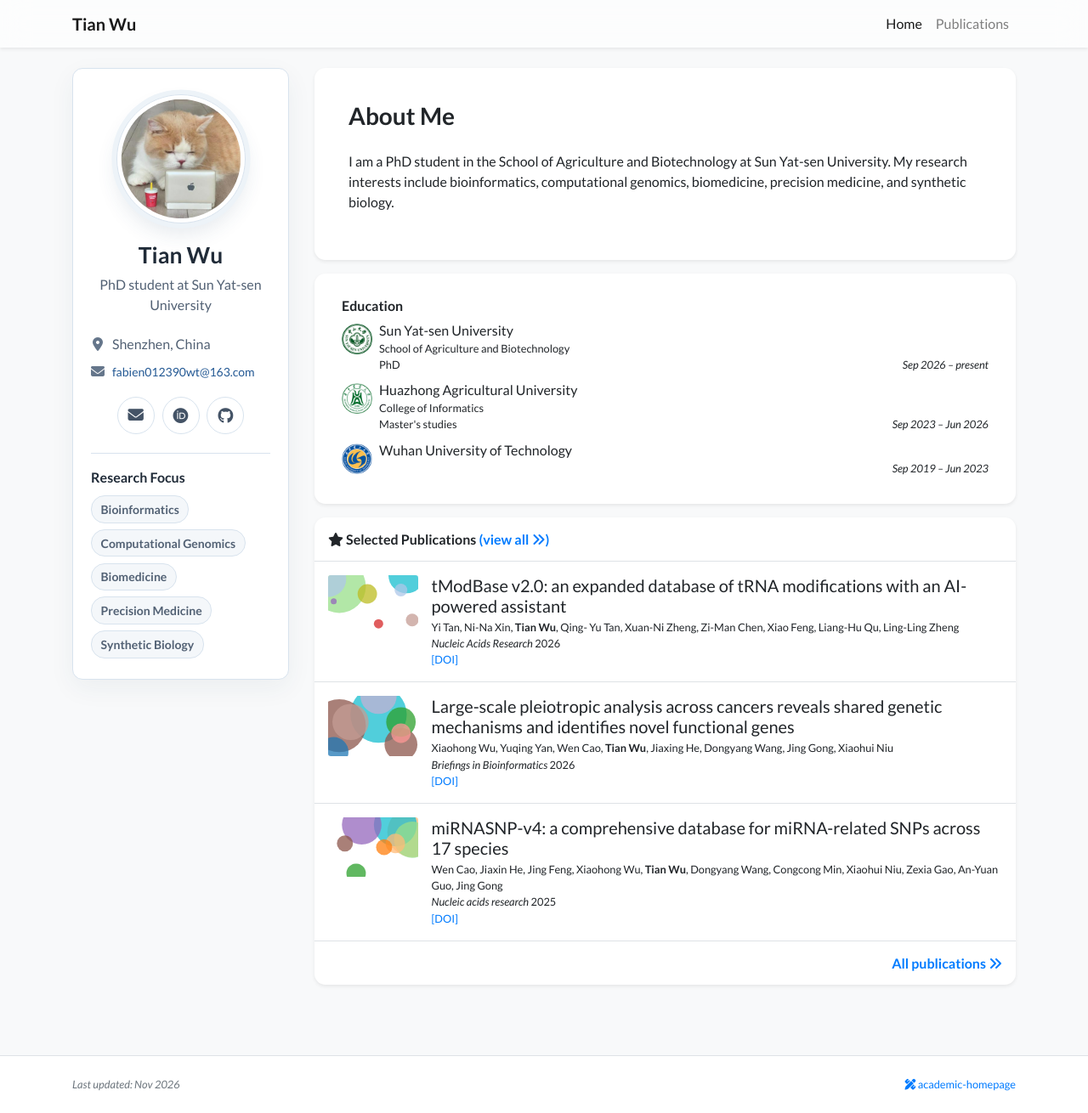
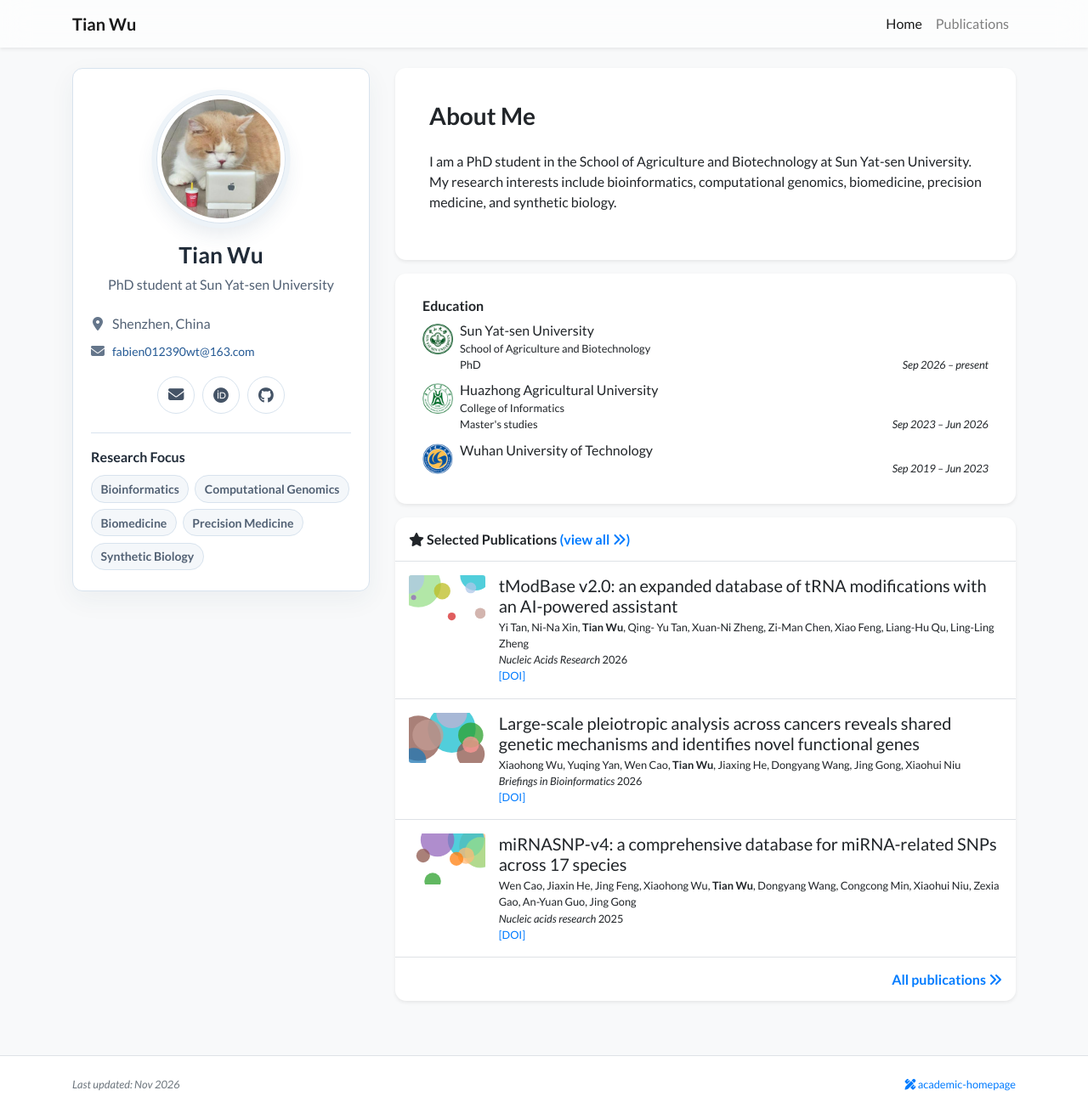
Before and after one commit to QuaSiMoDooooo/QuaSiMoDooooo.github.io, a Jekyll site: the page built from index.html, in a window 1280 px wide and 1310 px high. Shown: the whole window at 85% size. Built offline with Jekyll 4.4.1, drawn with Linux system fonts in a browser that asks for light colours; nearby versions of some CDN libraries; a style sheet for code colours, icons or effects is not loaded.

Commit message:
fix: widen the desktop profile sidebar

```diff
--- a/index.html
+++ b/index.html
@@ -5,10 +5,10 @@ navbar_title: Home
 ---
 
 <div class="row">
-    <div class="col-lg-3 col-md-4">
+    <div class="col-md-4">
         {% include widgets/profile_card_mini.html %}
     </div>
-    <div class="col-lg-9 col-md-8">
+    <div class="col-md-8">
 
         {% include widgets/profile_card_bio_only.html %}
 
```
